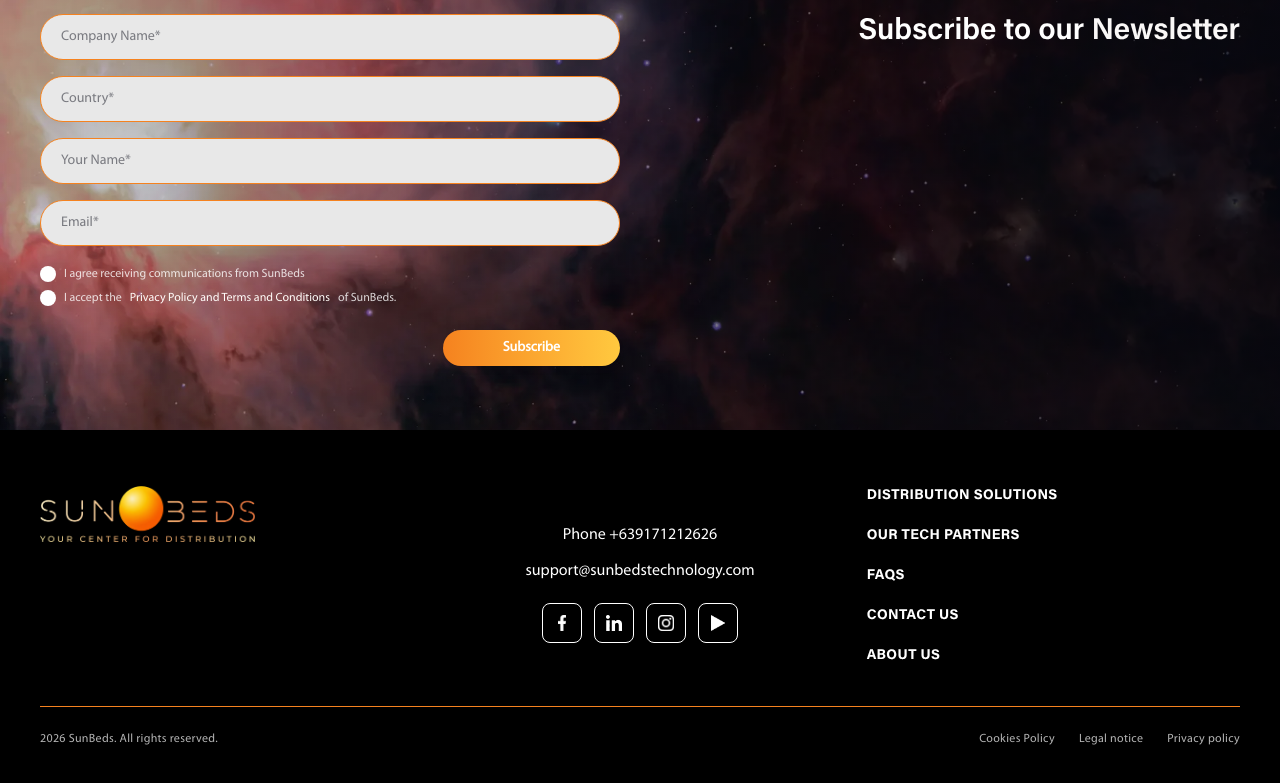
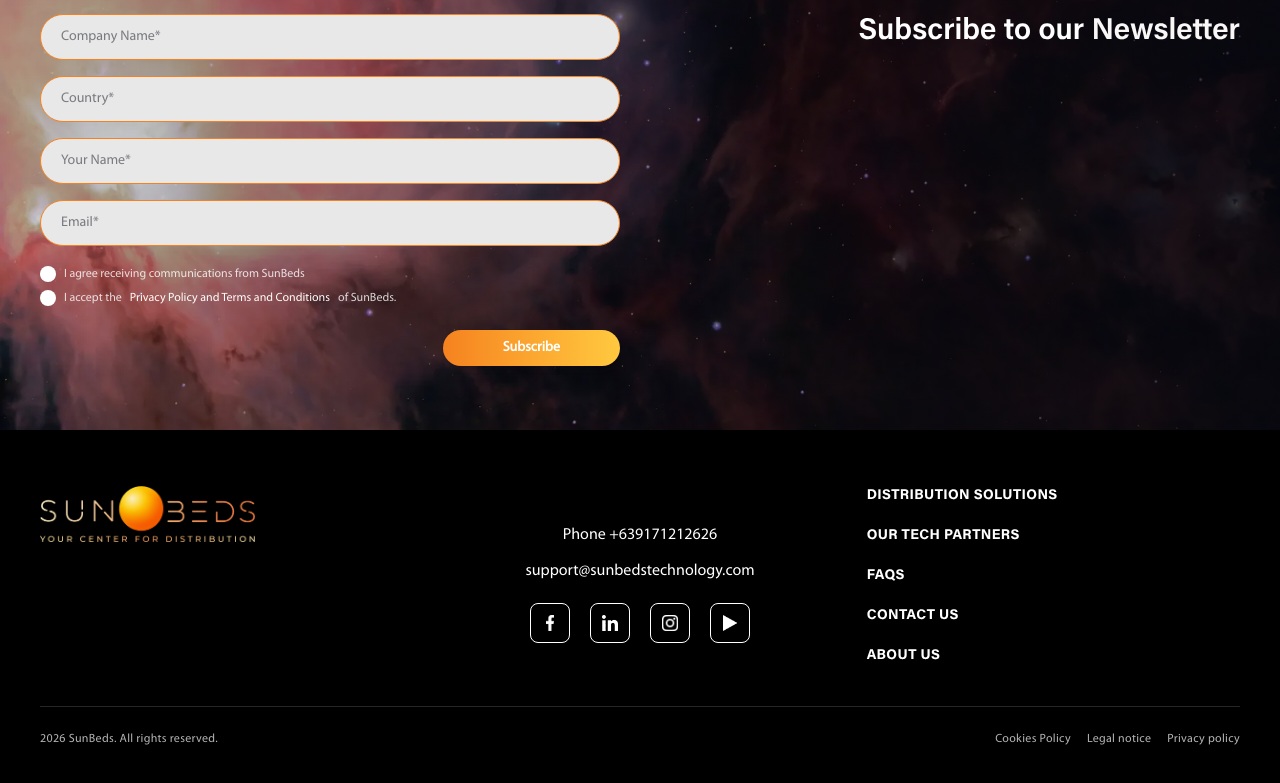
Before and after one commit to krishpanara/sunbeds, a Next.js app: page / in a window 1280 px wide. Shown: the part 4804-5587 px from the top of the page. Built offline with nearby package versions, Linux system fonts and the light colour scheme.

Commit message:
style: update Footer and Navbar components for improved layout and styling

```diff
--- a/src/components/Footer.tsx
+++ b/src/components/Footer.tsx
@@ -21,15 +21,15 @@ export default function Footer() {
   return (
     <footer className="bg-black text-white">
       <div className="mx-auto max-w-7xl px-6 py-14 lg:px-10">
-        <div className="grid gap-10 md:grid-cols-3 md:items-start">
-          <div>
+        <div className="grid gap-10 lg:grid-cols-3 lg:items-start">
+          <div className="flex justify-center lg:block">
             <Logo />
           </div>
 
-          <div className="flex flex-col items-center mt-[10%] gap-3 text-center">
+          <div className="flex flex-col items-center mt-0 gap-3 text-center lg:mt-[10%]">
             <p className="text-base">Phone +639171212626</p>
             <p className="text-base">support@sunbedstechnology.com</p>
-            <div className="mt-2 flex gap-3">
+            <div className="mt-2 flex gap-5">
               {socials.map((s) => (
                 <a
                   key={s.icon}
@@ -37,7 +37,7 @@ export default function Footer() {
                   target="_blank"
                   rel="noreferrer"
                   aria-label={s.label}
-                  className="flex h-10 w-10 items-center justify-center rounded-lg border border-white transition-colors hover:border-[#f5821f] hover:bg-[#f5821f]"
+                  className="flex h-10 w-10 shrink-0 items-center justify-center rounded-lg border border-white transition-colors hover:border-[#f5821f] hover:bg-[#f5821f]"
                 >
                   <span className="relative block h-4 w-4">
                     <Image src={`/images/${s.icon}.png`} alt="" fill className="object-contain" />
@@ -47,7 +47,7 @@ export default function Footer() {
             </div>
           </div>
 
-          <ul className="flex flex-col gap-5 font-heading text-sm font-bold uppercase tracking-wide">
+          <ul className="flex flex-col items-center gap-5 whitespace-nowrap text-center font-heading text-sm font-bold uppercase tracking-wide lg:items-start lg:text-left">
             {footerLinks.map((link) => (
               <li key={link.href}>
                 <Link href={link.href} className="text-white transition-colors hover:text-[#f5821f]">
@@ -58,18 +58,18 @@ export default function Footer() {
           </ul>
         </div>
 
-        <div className="mt-10 border-t border-[#f5821f]" />
+        <div className="mt-10 border-t border-white/15" />
 
-        <div className="mt-6 flex flex-col items-start justify-between gap-4 text-xs tracking-wide text-white/70 sm:flex-row sm:items-center">
-          <p>2026 SunBeds. All rights reserved.</p>
-          <div className="flex gap-6">
-            <Link href="#" className="hover:text-white">
+        <div className="mt-6 flex flex-row flex-wrap items-center justify-between gap-x-4 gap-y-2 text-xs tracking-wide text-white/70">
+          <p className="whitespace-nowrap">2026 SunBeds. All rights reserved.</p>
+          <div className="flex flex-wrap gap-x-4 gap-y-1">
+            <Link href="#" className="whitespace-nowrap hover:text-white">
               Cookies Policy
             </Link>
-            <Link href="#" className="hover:text-white">
+            <Link href="#" className="whitespace-nowrap hover:text-white">
               Legal notice
             </Link>
-            <Link href="#" className="hover:text-white">
+            <Link href="#" className="whitespace-nowrap hover:text-white">
               Privacy policy
             </Link>
           </div>
--- a/src/components/Navbar.tsx
+++ b/src/components/Navbar.tsx
@@ -75,9 +75,7 @@ export default function Navbar({ theme = "light" }: NavbarProps) {
           onClick={() => setOpen((v) => !v)}
           aria-label="Toggle menu"
           aria-expanded={open}
-          className={`flex h-10 w-10 shrink-0 items-center justify-center rounded-full border transition-colors lg:hidden ${
-            isDark ? "border-white/60 text-white" : "border-white/60 text-white"
-          }`}
+          className="flex h-11 w-11 shrink-0 items-center justify-center rounded-lg border border-[#f5c331] text-[#f5c331] transition-colors lg:hidden"
         >
           <svg
             viewBox="0 0 24 24"
```
